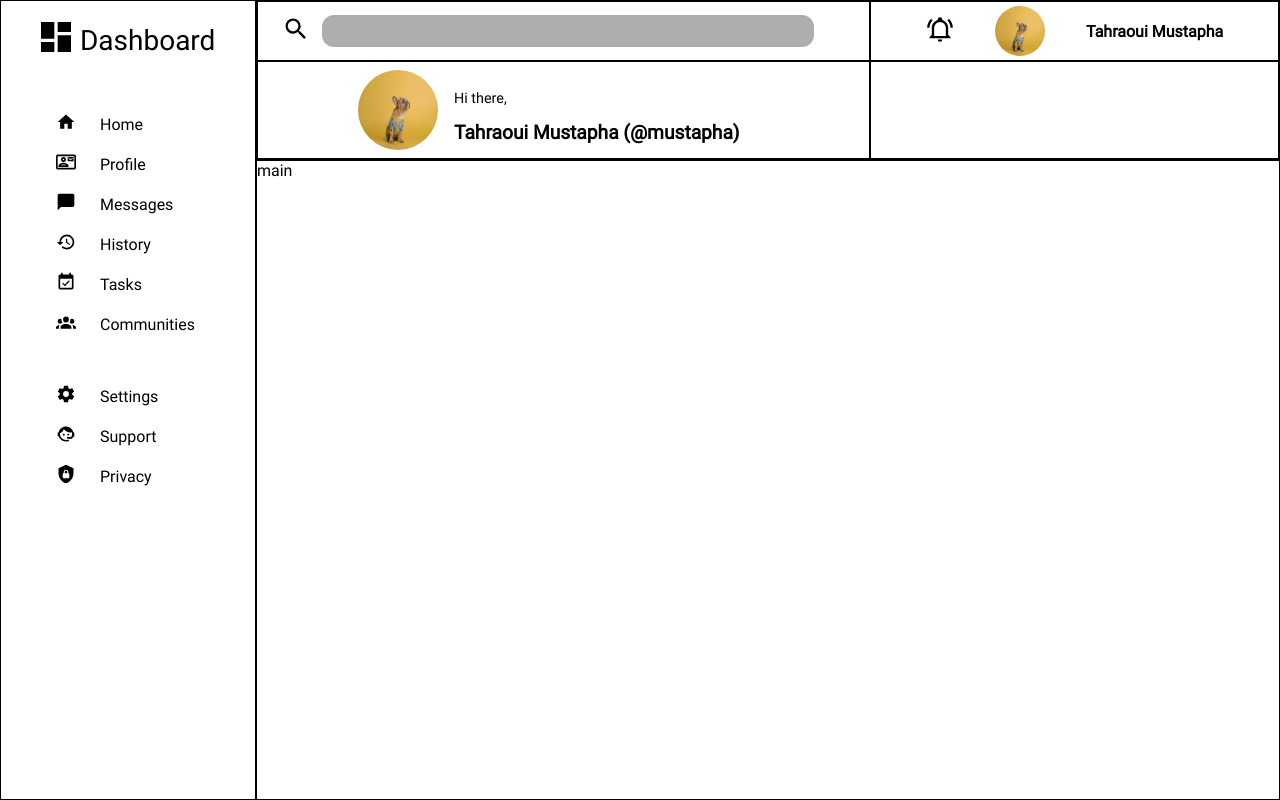
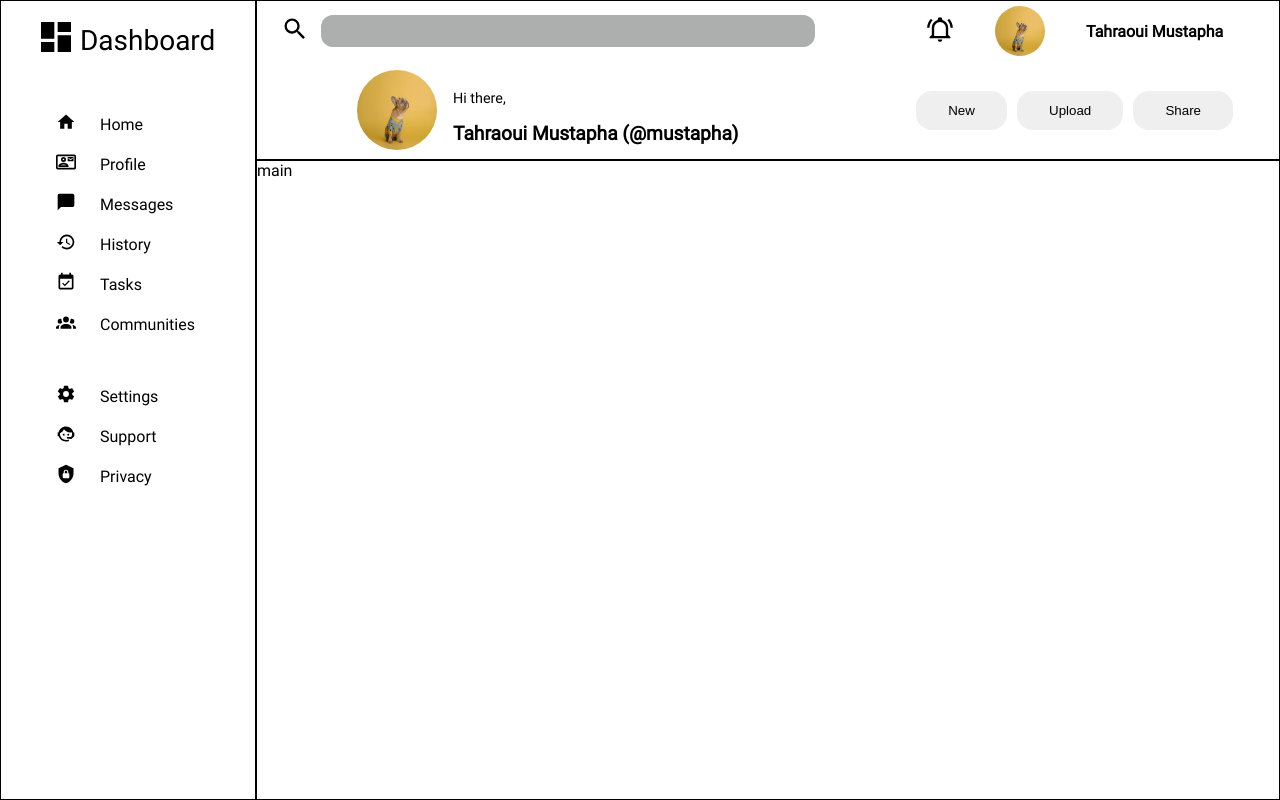
Before and after one commit to TahraouiMustapha/Admin-Dashboard-Rrefresh, a plain HTML site: page index.html in a window 1280 px wide. Drawn offline with Linux system fonts and the light colour scheme.

Commit message:
feat : Adding the buttons part with Styling it in header

```diff
--- a/index.html
+++ b/index.html
@@ -105,7 +105,12 @@
                 <p>Hi there, </p>
                 <div class="user-name">Tahraoui Mustapha (@mustapha)</div>
             </div>
-            <div class="buttons"></div>
+
+            <div class="buttons">
+                <button>New</button>
+                <button>Upload</button>
+                <button>Share</button>
+            </div>
         </div>
         <div class="main-content">main</div>
     </div>
--- a/style.css
+++ b/style.css
@@ -150,13 +150,27 @@
     align-self: flex-end;
 }
 
+.buttons {
+    width: 80%;
+    margin: 0 auto;
+    display: grid;
+    grid-auto-flow: column;
+    align-items: center;
+    justify-items: center;
+}
+
+.buttons > button {
+    padding: 12px 32px;
+    outline: none;
+    border: none;
+    border-radius: 16px;
+    cursor: pointer;
+}
+
+
 
 
 /* for just testing  */
 .Dashboard > * {
     border: 1px solid #000;
 }
-
-.header > * {
-    border: 1px solid #000;
-}
```
